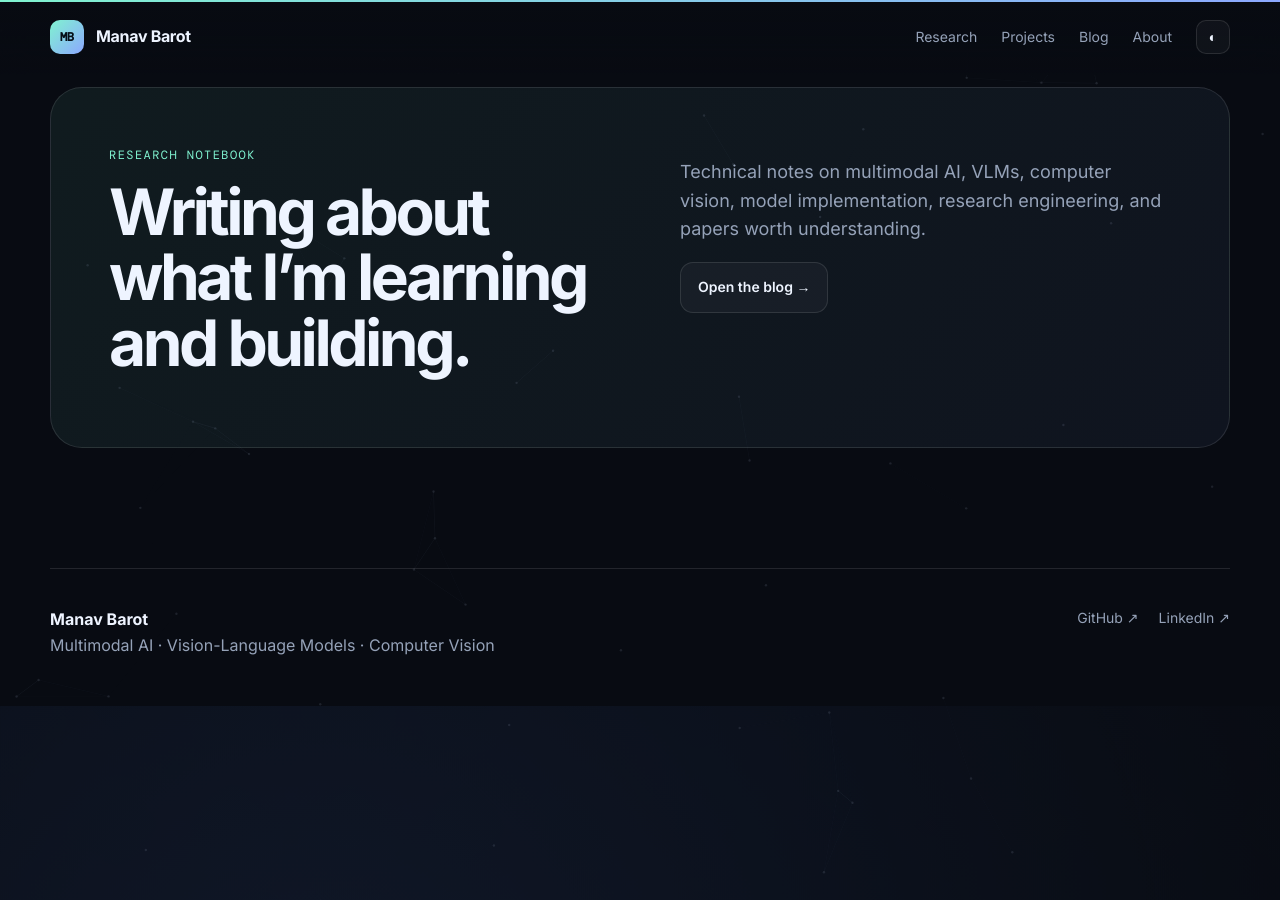
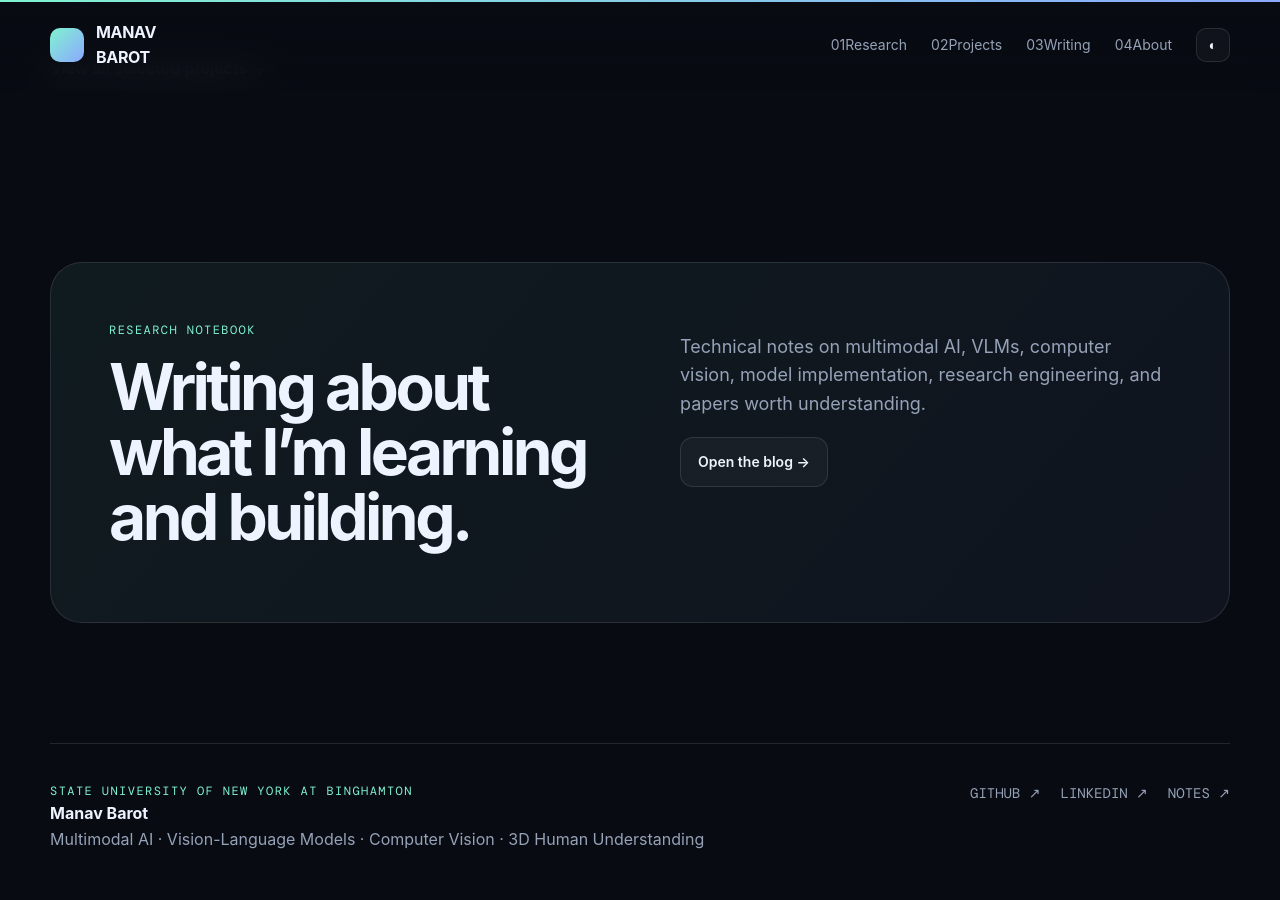
Before and after one commit to themnvrao76/Manav, a Jekyll site: the page built from index.html, in a window 1280 px wide and 900 px high, scrolled down 2628 px. Built offline with Jekyll 4.4.1, drawn with Linux system fonts in a browser that asks for light colours; some web fonts are replaced; before the commit the page ends 3334 px from its top, so only the background shows below that.

Commit message:
Redesign shell for cinematic WebGL portfolio

```diff
--- a/_layouts/default.html
+++ b/_layouts/default.html
@@ -3,9 +3,10 @@
 <head>
   <meta charset="utf-8">
   <meta name="viewport" content="width=device-width,initial-scale=1">
-  <meta name="theme-color" content="#080b12">
+  <meta name="theme-color" content="#05070b">
   <title>{% if page.title %}{{ page.title }} · {% endif %}{{ site.title }}</title>
   <meta name="description" content="{{ page.description | default: site.description | escape }}">
+  {% if page.noindex %}<meta name="robots" content="noindex,nofollow">{% endif %}
   <meta property="og:title" content="{% if page.title %}{{ page.title }} · {% endif %}{{ site.title }}">
   <meta property="og:description" content="{{ page.description | default: site.description | escape }}">
   <meta property="og:type" content="{% if page.layout == 'post' %}article{% else %}website{% endif %}">
@@ -14,23 +15,26 @@
   <link rel="icon" href="/assets/favicon.svg" type="image/svg+xml">
   <link rel="preconnect" href="https://fonts.googleapis.com">
   <link rel="preconnect" href="https://fonts.gstatic.com" crossorigin>
-  <link href="https://fonts.googleapis.com/css2?family=DM+Mono:wght@300;400;500&family=Inter:wght@400;500;600;700;800&display=swap" rel="stylesheet">
+  <link href="https://fonts.googleapis.com/css2?family=DM+Mono:wght@300;400;500&family=Space+Grotesk:wght@400;500;600;700&display=swap" rel="stylesheet">
   <link rel="stylesheet" href="/assets/css/style.css">
 </head>
 <body>
   <div class="progress" id="progress"></div>
-  <canvas id="neural-bg" aria-hidden="true"></canvas>
+  <canvas id="webgl-stage" aria-hidden="true"></canvas>
+  <div class="aurora" aria-hidden="true"></div>
+  <div class="grain" aria-hidden="true"></div>
+  <div class="cursor-dot" id="cursorDot" aria-hidden="true"></div>
 
   <header class="site-header">
     <a class="brand" href="/" aria-label="Manav Barot home">
-      <span class="brand-mark">MB</span>
-      <span>Manav Barot</span>
+      <span class="brand-mark"><i></i><i></i><i></i></span>
+      <span class="brand-text">MANAV<br><b>BAROT</b></span>
     </a>
     <nav class="nav" aria-label="Primary navigation">
-      <a href="/research/">Research</a>
-      <a href="/projects/">Projects</a>
-      <a href="/blog/">Blog</a>
-      <a href="/about/">About</a>
+      <a href="/research/"><span>01</span>Research</a>
+      <a href="/projects/"><span>02</span>Projects</a>
+      <a href="/blog/"><span>03</span>Writing</a>
+      <a href="/about/"><span>04</span>About</a>
       <button class="theme-toggle" id="themeToggle" aria-label="Toggle theme">◐</button>
     </nav>
   </header>
@@ -39,15 +43,18 @@
 
   <footer class="footer">
     <div>
+      <div class="eyebrow">STATE UNIVERSITY OF NEW YORK AT BINGHAMTON</div>
       <div class="footer-name">Manav Barot</div>
-      <div class="muted">Multimodal AI · Vision-Language Models · Computer Vision</div>
+      <div class="muted">Multimodal AI · Vision-Language Models · Computer Vision · 3D Human Understanding</div>
     </div>
-    <div class="footer-links">
-      <a href="https://github.com/themnvrao76" target="_blank" rel="noreferrer">GitHub ↗</a>
-      <a href="https://www.linkedin.com/in/themnvrao76/" target="_blank" rel="noreferrer">LinkedIn ↗</a>
+    <div class="footer-links mono">
+      <a href="https://github.com/themnvrao76" target="_blank" rel="noreferrer">GITHUB ↗</a>
+      <a href="https://www.linkedin.com/in/themnvrao76/" target="_blank" rel="noreferrer">LINKEDIN ↗</a>
+      <a href="/blog/">NOTES ↗</a>
     </div>
   </footer>
 
   <script src="/assets/js/main.js" defer></script>
+  <script type="module" src="/assets/js/scene.js"></script>
 </body>
 </html>
```
